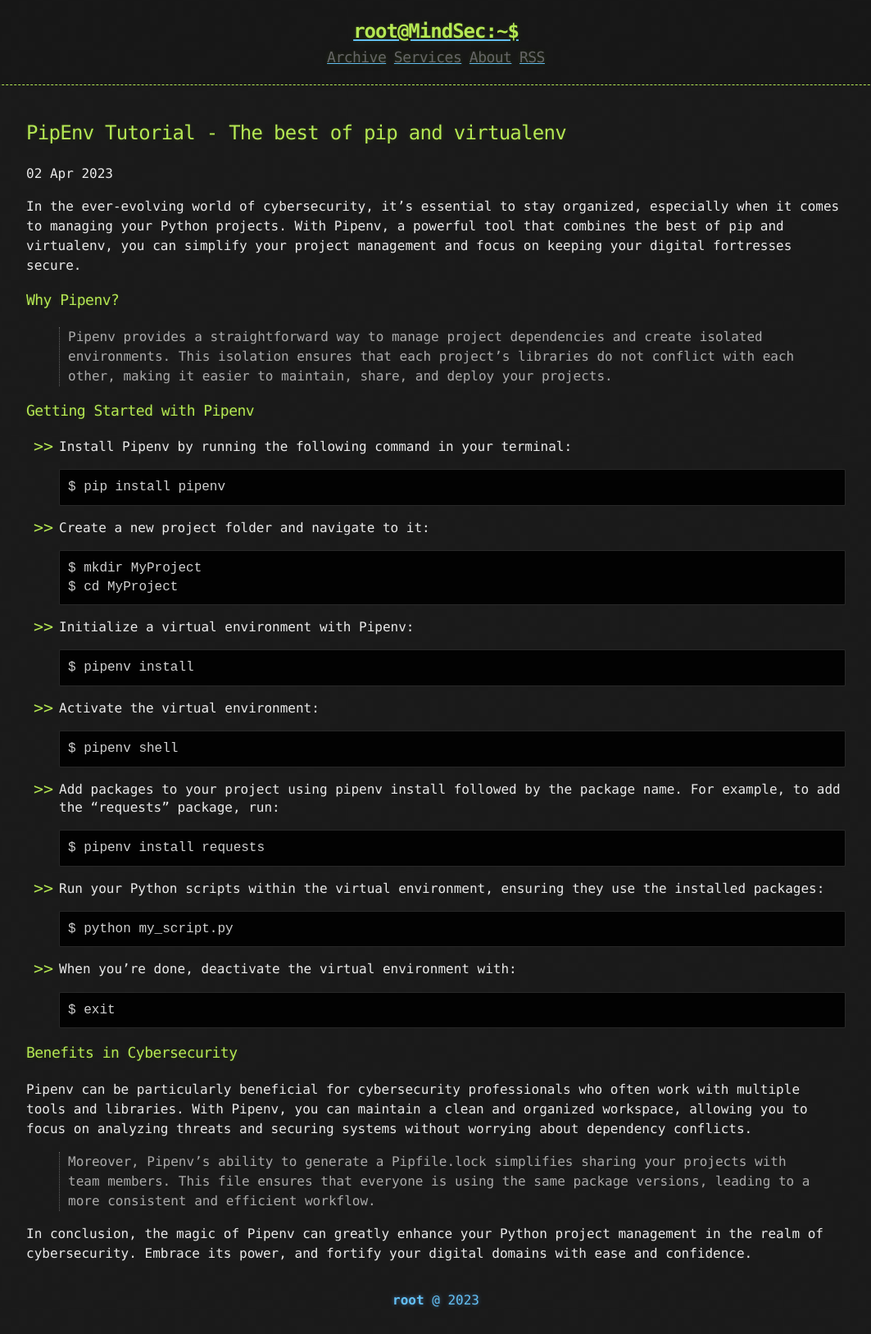
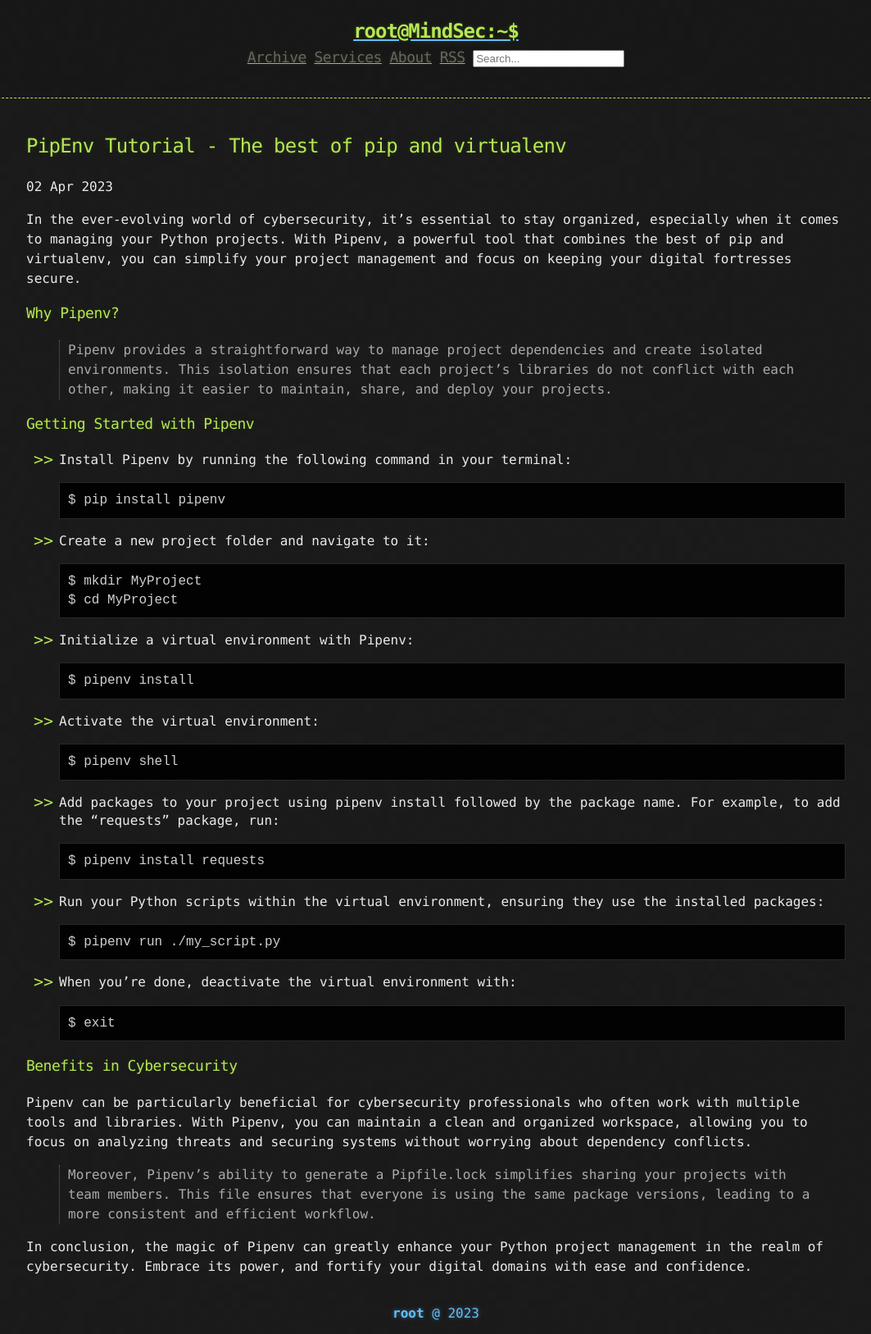
Before and after one commit to marcostolosa/marcostolosa.github.io, a Jekyll site: the page built from _posts/2023-04-02-PipEnv-Tutorial.md, in a window 1280 px wide. Shown: the whole page at 82% size, without its empty margins (108-1171 px from the left). Built offline with Jekyll 4.4.1, drawn with Linux system fonts in a browser that asks for light colours; part of the change alters nothing that is shown.

````diff
--- a/_config.yml
+++ b/_config.yml
@@ -27,9 +27,16 @@ plugins:
   - jekyll-paginate
   - jekyll-sitemap
   - jekyll-remote-theme
+  - jekyll-algolia
 
 # Custom variables
 owner : "root"
 year : "2017"
 google_analytics: "UA-130228112-1"
 remote_theme: pages-themes/hacker@v0.2.0
+
+algolia:
+  application_id: '7DNCJG9O9V'
+  index_name: 'site'
+  search_only_api_key: '48c491ffcaad66c31497355feb786639'
+  powered_by: false
--- a/_includes/links.html
+++ b/_includes/links.html
@@ -2,3 +2,27 @@
 <a href="{{ "/services" | prepend: site.baseurl | replace: '//', '/' }}"><h2 class="header-link">Services</h2></a>
 <a href="{{ "/about" | prepend: site.baseurl | replace: '//', '/' }}"><h2 class="header-link">About</h2></a>
 <a href="{{ "/atom.xml" | prepend: site.baseurl | replace: '//', '/' }}"><h2 class="header-link">RSS</h2></a>
+
+<input type="search" id="search-input" placeholder="Search...">
+<ul id="search-results"></ul>
+<script>
+const client = algoliasearch('7DNCJG9O9V', '48c491ffcaad66c31497355feb786639');
+const index = client.initIndex('site');
+
+const searchInput = document.querySelector('#search-input');
+const searchResults = document.querySelector('#search-results');
+
+searchInput.addEventListener('input', (event) => {
+  const query = event.target.value;
+  if (!query) {
+    searchResults.innerHTML = '';
+    return;
+  }
+
+  index.search(query).then(({ hits }) => {
+    searchResults.innerHTML = hits
+      .map((hit) => `<li><a href="${hit.url}">${hit.title}</a></li>`)
+      .join('');
+  });
+});
+</script>
--- a/_posts/2023-04-02-PipEnv-Tutorial.md
+++ b/_posts/2023-04-02-PipEnv-Tutorial.md
@@ -40,7 +40,7 @@ $ pipenv install requests
 
 * Run your Python scripts within the virtual environment, ensuring they use the installed packages:
 ```
-$ python my_script.py
+$ pipenv run ./my_script.py
 ```
 
 * When you're done, deactivate the virtual environment with:
````
